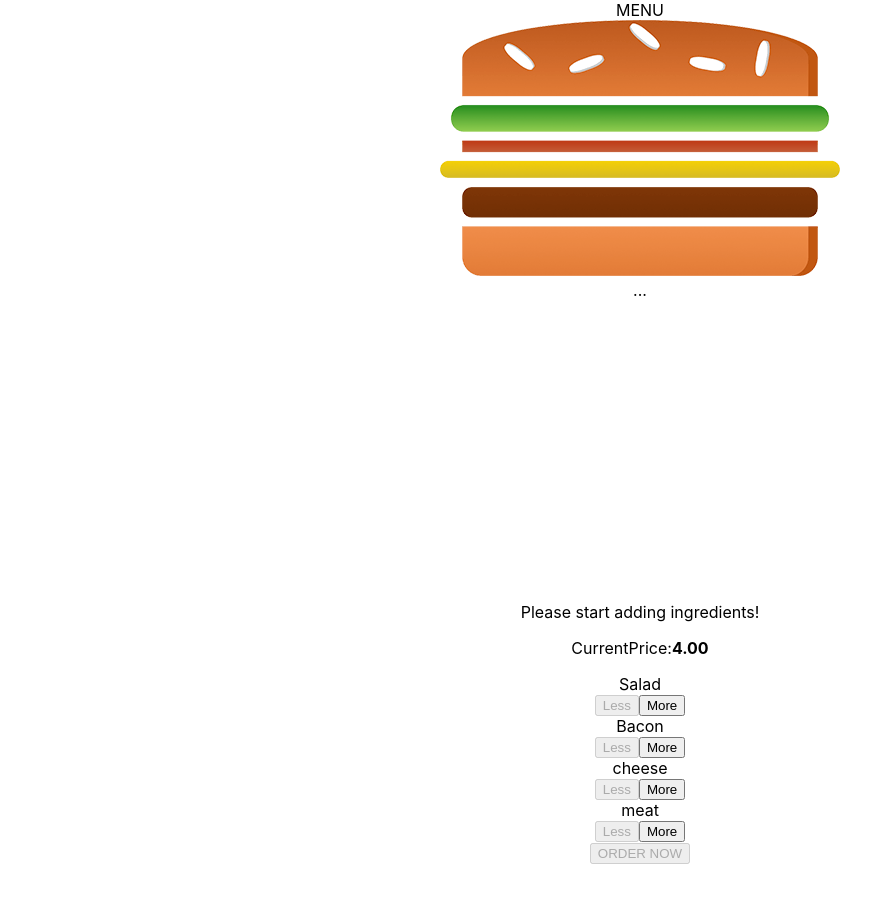
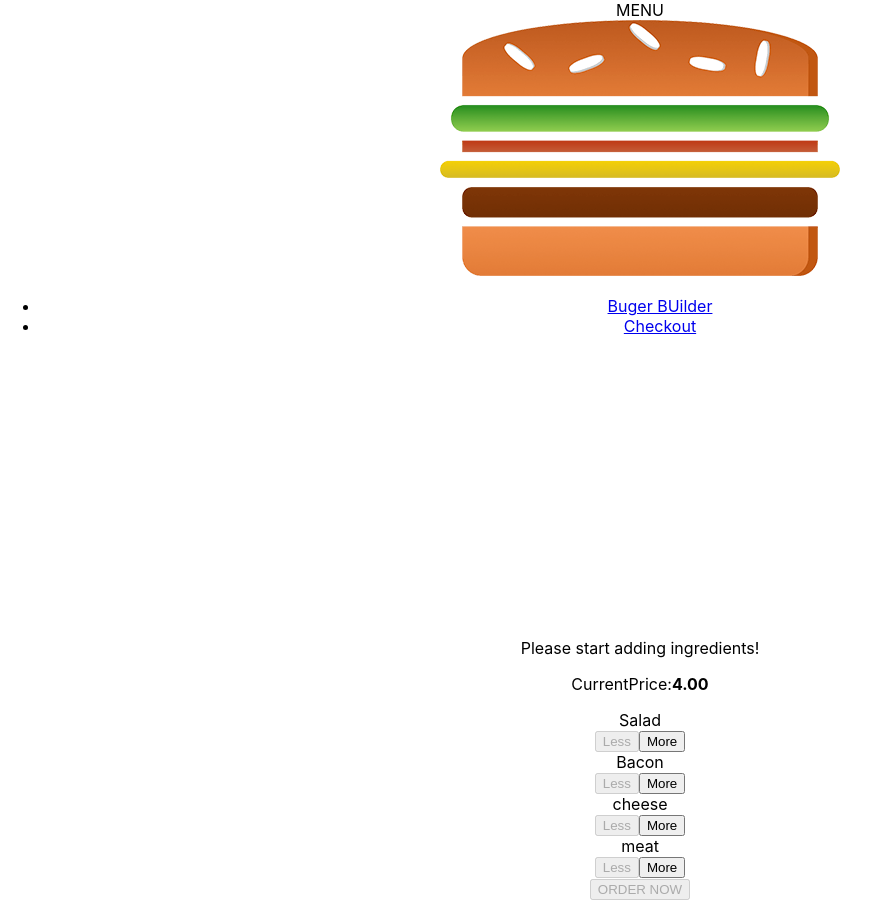
Before and after one commit to NiMaGangFour/buger-builder, a React app: page / in a window 1280 px wide. Shown: the whole page, without its empty margins (0-880 px from the left). Before the commit the page ends 864 px from the top, so only its background shows below. Built offline with nearby package versions, Linux system fonts and the light colour scheme.

Commit message:
NavigationItems

```diff
--- /dev/null
+++ b/src/components/Navigation/NavigationItems/NavigationItem/NavigationItem.css
@@ -0,0 +1,25 @@
+.NavigationItem {
+  margin: 0;
+  box-sizing: border-box;
+  display: flex;
+  height: 100%;
+  align-items: center;
+}
+
+.NavigationItem a {
+  color: white;
+  text-decoration: none;
+  height: 100%;
+  padding: 16px 10px;
+  border-bottom: 4px solid transparent;
+  box-sizing: border-box;
+  display: block;
+}
+
+.NavigationItem a:hover,
+.NavigationItem a:active,
+.NavigationItem a:active {
+  background-color: #8f5c2c;
+  border-bottom: 4px solid #40a4c8;
+  color: white;
+}
--- /dev/null
+++ b/src/components/Navigation/NavigationItems/NavigationItem/NavigationItem.js
@@ -0,0 +1,13 @@
+import React from "react";
+
+import classes from "./NavigationItem.css";
+
+const NavigationItem = props => (
+  <li className={classes.NavigationItem}>
+    <a href={props.link} className={props.active ? classes.active : null}>
+      {props.children}
+    </a>
+  </li>
+);
+
+export default NavigationItem;
--- /dev/null
+++ b/src/components/Navigation/NavigationItems/NavigationItems.css
@@ -0,0 +1,8 @@
+.NavigationItems {
+  margin: 0;
+  padding: 0;
+  list-style: none;
+  display: flex;
+  align-items: center;
+  height: 100%;
+}
--- /dev/null
+++ b/src/components/Navigation/NavigationItems/NavigationItems.js
@@ -0,0 +1,15 @@
+import React from "react";
+
+import classes from "./NavigationItems.css";
+import NavigationItem from "./NavigationItem/NavigationItem";
+
+const NavigationItems = () => (
+  <ul className={classes.NavigationItems}>
+    <NavigationItem link="/" active>
+      Buger BUilder
+    </NavigationItem>
+    <NavigationItem link="/">Checkout</NavigationItem>
+  </ul>
+);
+
+export default NavigationItems;
--- a/src/components/Navigation/Toolbar/Toolbar.js
+++ b/src/components/Navigation/Toolbar/Toolbar.js
@@ -2,12 +2,15 @@
 
 import classes from "./Toolbar.css";
 import Logo from "../../Logo/Logo";
+import NavigationItems from "../NavigationItems/NavigationItems";
 
 const Toolbar = () => (
   <header className={classes.Toolbar}>
     <div>MENU</div>
     <Logo />
-    <nav>...</nav>
+    <nav>
+      <NavigationItems />
+    </nav>
   </header>
 );
 
```
